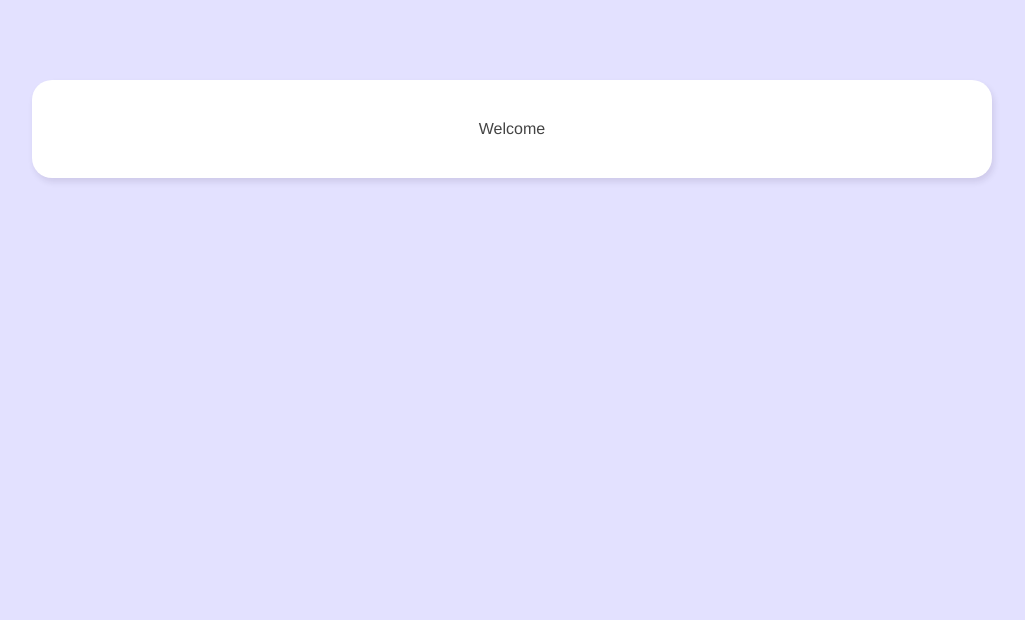
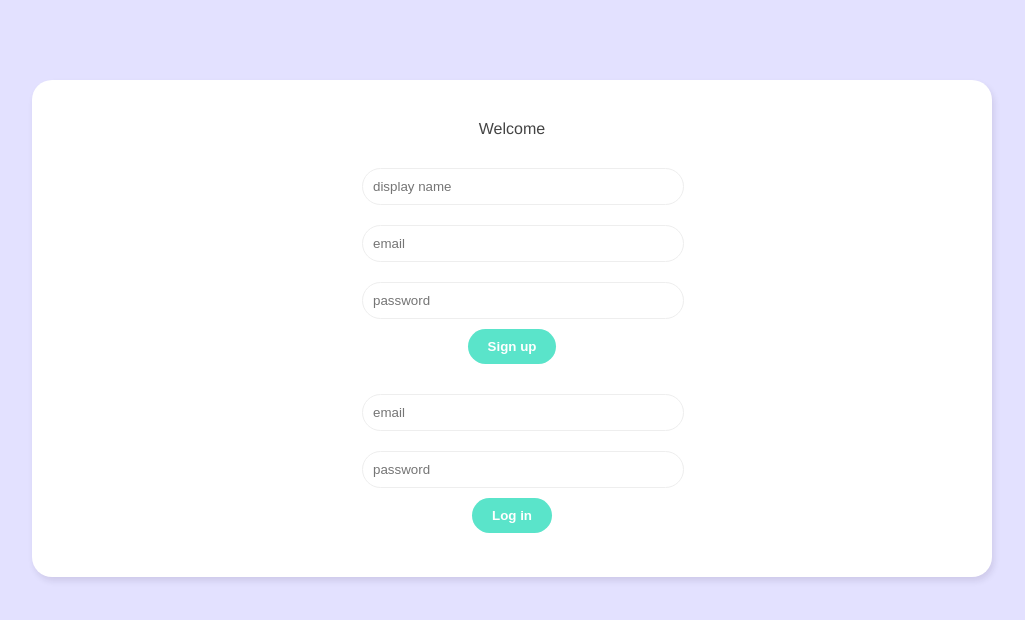
Before and after one commit to mrwhite252/live-chat-app-vue-and-firebase, a Vue app: page / in a window 1280 px wide. Shown: the top 620 px of the page, without its empty margins (128-1153 px from the left). Built offline with nearby package versions, Linux system fonts and the light colour scheme.

Commit message:
setup the login and sign up form vue

```diff
--- /dev/null
+++ b/src/components/LoginForm.vue
@@ -0,0 +1,26 @@
+<template>
+  <form @submit.prevent="handleSubmit">
+    <input type="email" required placeholder="email" v-model="email" />
+    <input type="password" required placeholder="password" v-model="password" />
+    <button>Log in</button>
+  </form>
+</template>
+
+<script>
+import { ref } from "@vue/reactivity";
+export default {
+  setup() {
+    // refs
+    const email = ref("");
+    const password = ref("");
+
+    const handleSubmit = () => {
+      console.log(email.value, password.value);
+    };
+
+    return { email, password, handleSubmit };
+  },
+};
+</script>
+
+<style></style>
--- /dev/null
+++ b/src/components/SignupForm.vue
@@ -0,0 +1,33 @@
+<template>
+  <form @submit.prevent="handleSubmit">
+    <input
+      type="text"
+      required
+      placeholder="display name"
+      v-model="displayName"
+    />
+    <input type="email" required placeholder="email" v-model="email" />
+    <input type="password" required placeholder="password" v-model="password" />
+    <button>Sign up</button>
+  </form>
+</template>
+
+<script>
+import { ref } from "@vue/reactivity";
+export default {
+  setup() {
+    // refs
+    const displayName = ref("");
+    const email = ref("");
+    const password = ref("");
+
+    const handleSubmit = () => {
+      console.log(displayName.value, email.value, password.value);
+    };
+
+    return { displayName, email, password, handleSubmit };
+  },
+};
+</script>
+
+<style></style>
--- a/src/views/Welcome.vue
+++ b/src/views/Welcome.vue
@@ -1,11 +1,18 @@
 <template>
   <div class="welcome container">
     <p>Welcome</p>
+    <signupForm />
+    <loginForm />
   </div>
 </template>
 
 <script>
-export default {};
+import SignupForm from "../components/SignupForm.vue";
+import LoginForm from "../components/LoginForm.vue";
+
+export default {
+  components: { SignupForm, LoginForm },
+};
 </script>
 
 <style>
@@ -13,4 +20,23 @@
   text-align: center;
   padding: 1.5em 0;
 }
+
+/* form styles */
+.welcome form {
+  width: 300px;
+  margin: 20px auto;
+}
+.welcome label {
+  display: block;
+  margin: 20px 0 10px;
+}
+.welcome input {
+  width: 100%;
+  padding: 10px;
+  border-radius: 20px;
+  border: 1px solid #eee;
+  outline: none;
+  color: #999;
+  margin: 10px auto;
+}
 </style>
```
